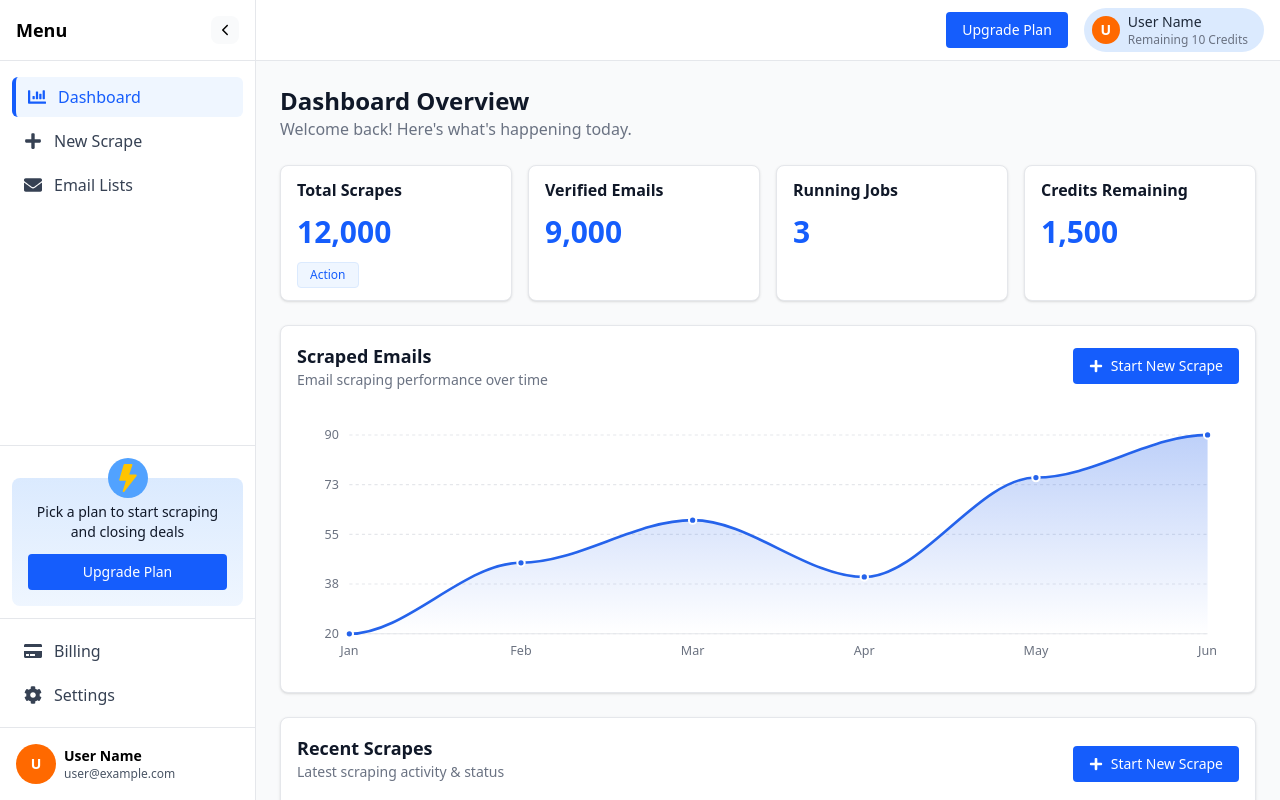
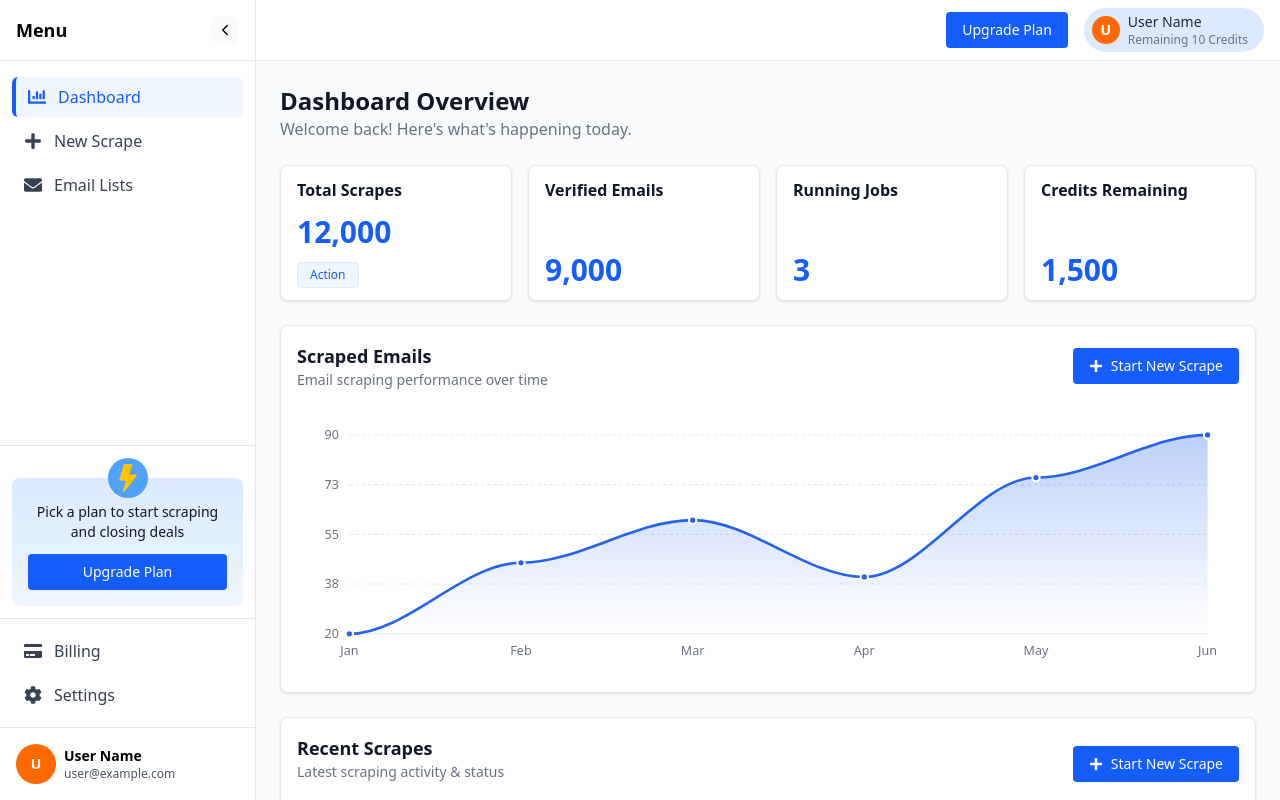
Before and after one commit to ioNihal/reusable-dashboard, a React (Vite) app: page / in a window 1280 px wide. Built offline with nearby package versions, Linux system fonts and the light colour scheme.

Commit message:
minor fix

```diff
--- a/src/pages/Dashboard.jsx
+++ b/src/pages/Dashboard.jsx
@@ -86,7 +86,7 @@ export default function Dashboard() {
                     {/* Stats Grid */}
                     <section className="grid grid-cols-2 sm:grid-cols-2 lg:grid-cols-4 gap-4">
                         {data.stats.map((s) => (
-                            <Card key={s.label} className="px-4 py-3 flex flex-col gap-3">
+                            <Card key={s.label} className="px-4 py-3 flex flex-col justify-between gap-3">
                                 <h2 className="text-gray-900 font-bold">{s.label}</h2>
                                 <p className="text-blue-600 text-3xl font-semibold">{s.value}</p>
                                 {s.action && <Badge variant="action">{s.action}</Badge>}
```
